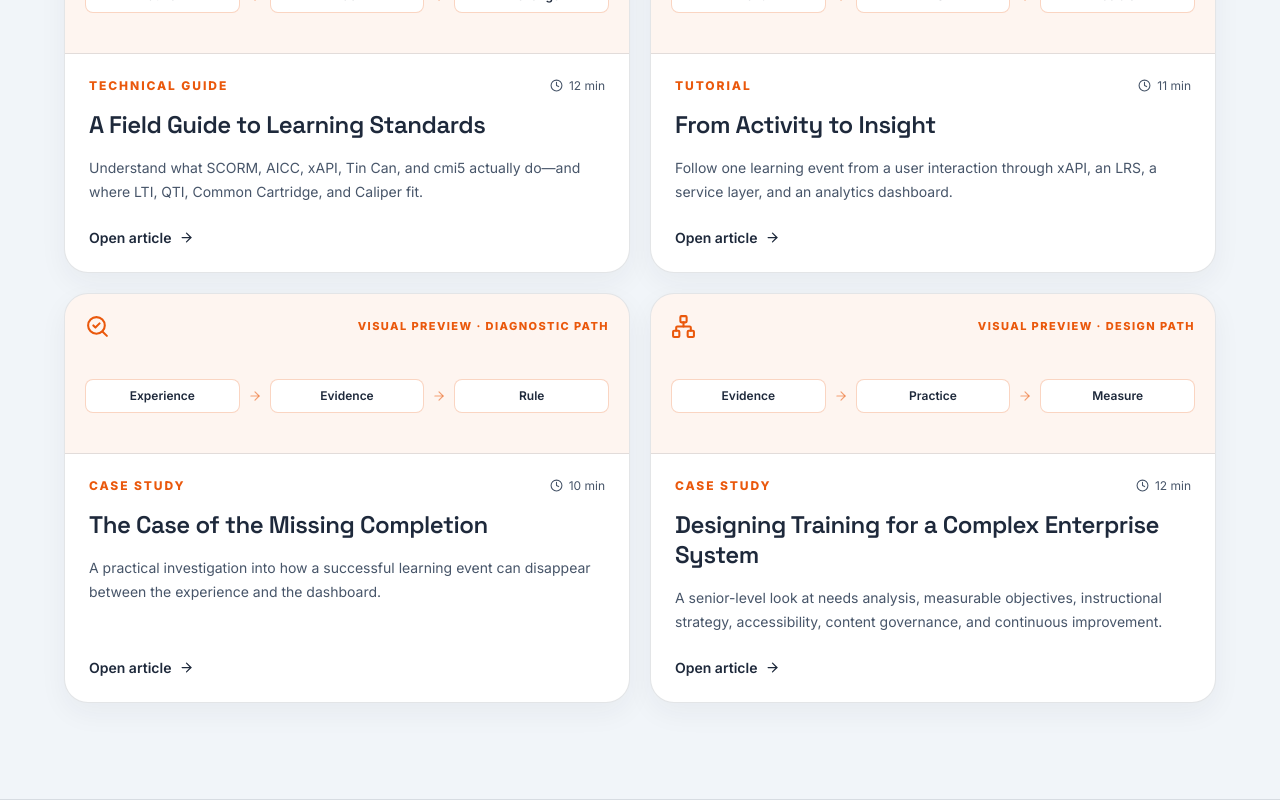
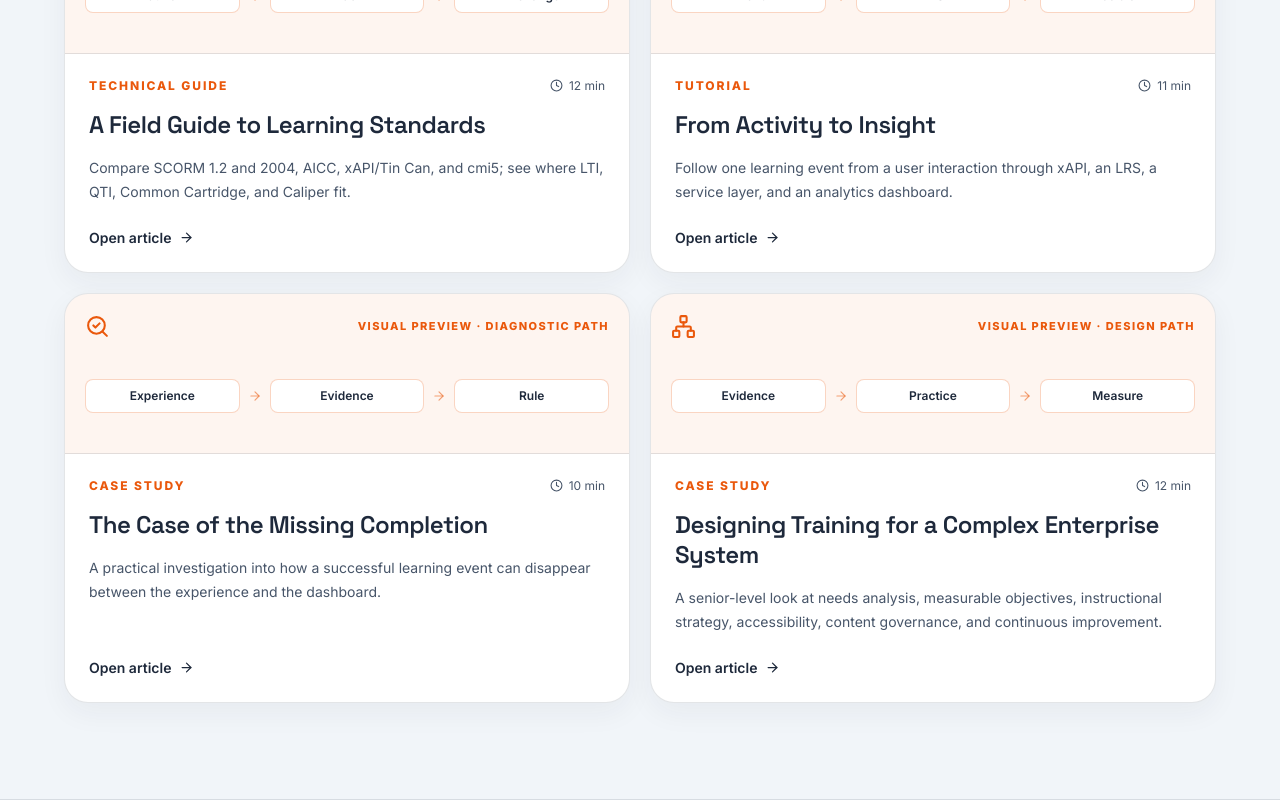
Before and after one commit to dgutensohn03/dg-portfolio, a Next.js app: page /learn in a window 1280 px wide. Shown: the part 1025-1825 px from the top of the page. Built offline with nearby package versions, Linux system fonts and the light colour scheme.

Commit message:
Clarify standards comparison on Learn card

```diff
--- a/src/data/learn.ts
+++ b/src/data/learn.ts
@@ -12,7 +12,7 @@ export const learnArticles: LearnArticle[] = [
     category: "Technical Guide",
     title: "A Field Guide to Learning Standards",
     summary:
-      "Understand what SCORM, AICC, xAPI, Tin Can, and cmi5 actually do—and where LTI, QTI, Common Cartridge, and Caliper fit.",
+      "Compare SCORM 1.2 and 2004, AICC, xAPI/Tin Can, and cmi5; see where LTI, QTI, Common Cartridge, and Caliper fit.",
     readTime: "12 min",
   },
   {
```
